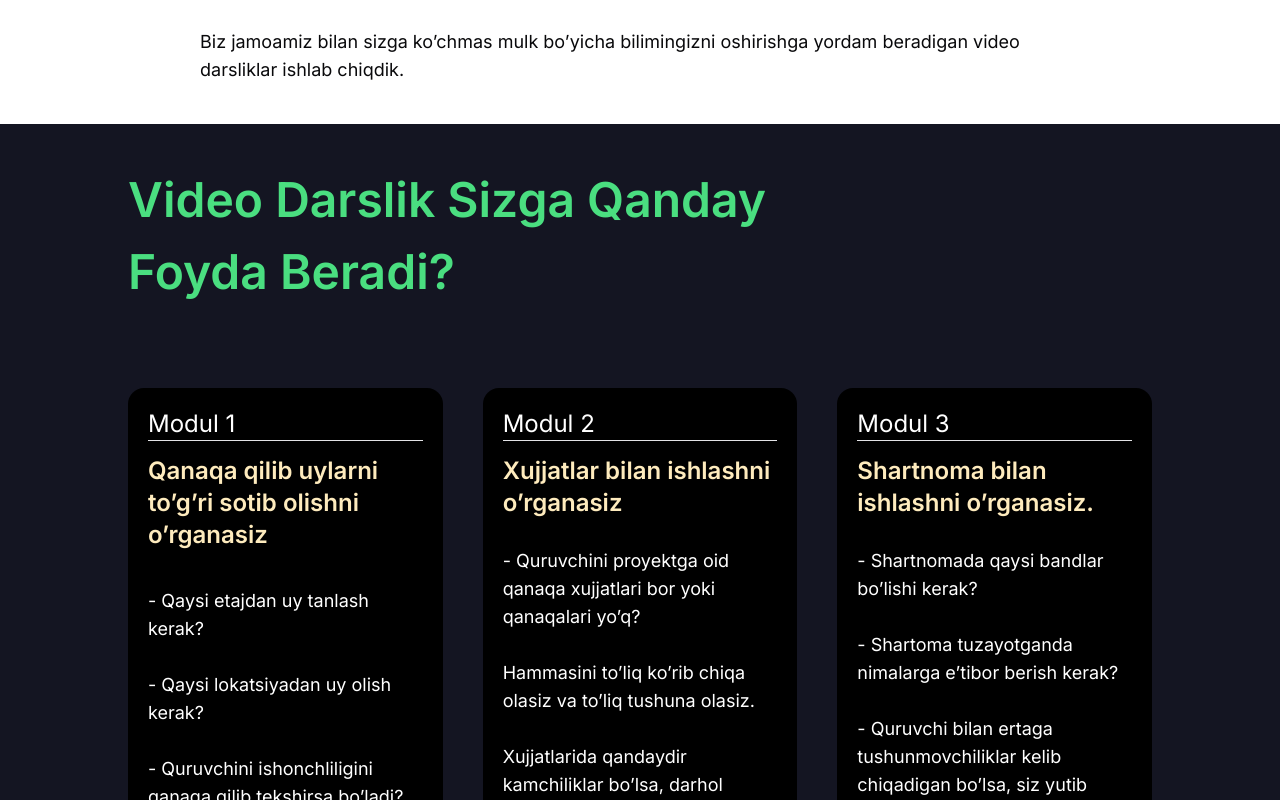
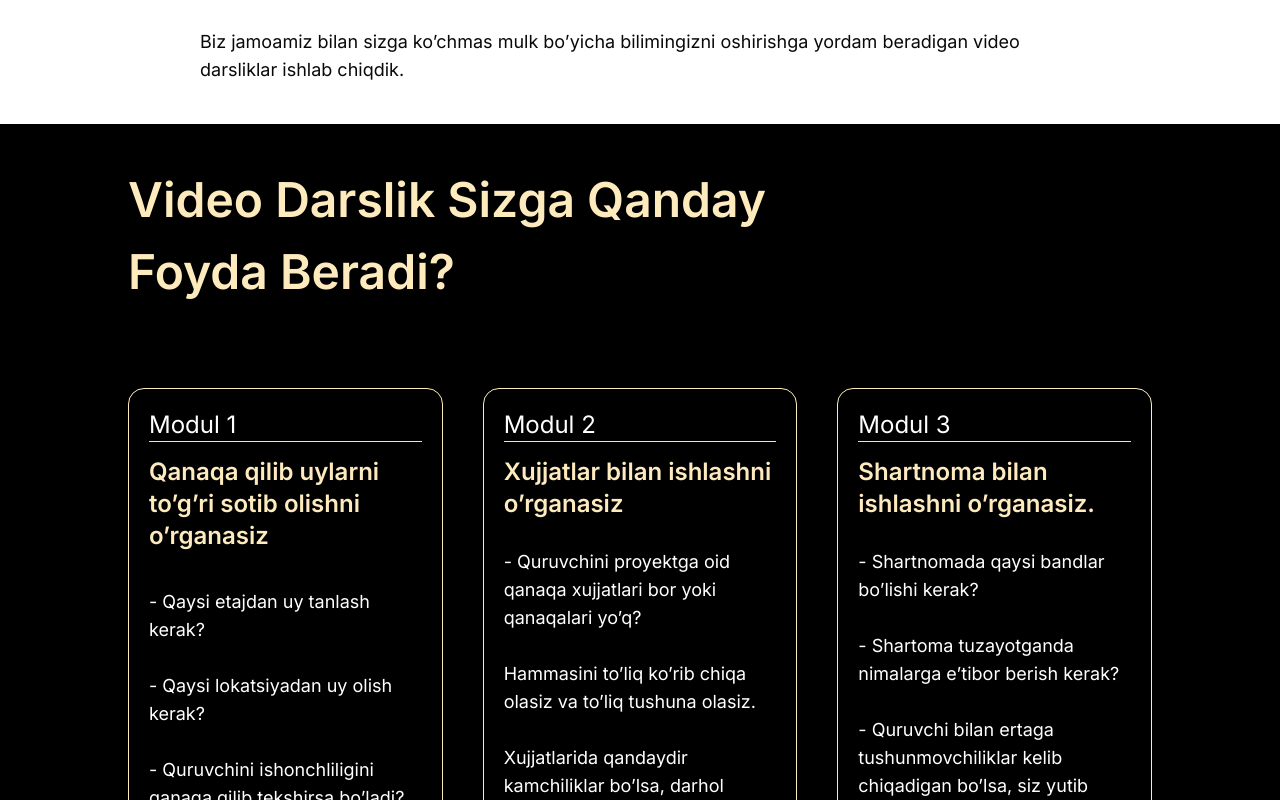
Before and after one commit to Asl250/restart, a Next.js app: page / in a window 1280 px wide. Shown: the part 3200-4000 px from the top of the page. Built offline with nearby package versions, Linux system fonts and the light colour scheme.

Commit message:
Oppurtunity

```diff
--- a/app/(root)/_components/Opportunity.jsx
+++ b/app/(root)/_components/Opportunity.jsx
@@ -1,21 +1,17 @@
-import { Button } from '@/components/ui/button'
 import Image from 'next/image'
-import house from '../../../public/house.png'
-import vint from '../../../public/vint.png'
-import success from '../../../public/success.png'
 
 const Opportunity = () => {
 	return(
-		<div className={'bg-[#141522] text-white pb-10'}>
+		<div className={'bg-black text-white pb-10'}>
 			<div className={'md:flex justify-between leading-relaxed md:mx-[10%] py-10'}>
-				<h1 className={'text-5xl max-w-3xl max-md:text-3xl leading-[1.5] font-semibold max-lg:w-full max-lg:text-center'}>
-					<span className={'text-green-400'}>Video Darslik Sizga Qanday Foyda Beradi?</span></h1>
+				<h1 className={'] text-5xl max-w-3xl max-md:text-3xl leading-[1.5] font-semibold max-lg:w-full max-lg:text-center'}>
+					<span className={'text-[#feebbd]'}>Video Darslik Sizga Qanday Foyda Beradi?</span></h1>
 			</div>
 
 			<div className={'mx-[10%] mt-10 grid xl:grid-cols-3 lg:grid-cols-2 grid-cols-1 gap-10'}>
-				<div className={'bg-black rounded-lg p-5'}>
+				<div className={'bg-black rounded-lg p-5 border border-[#feebbd]'}>
 					<h1 className={'text-2xl'}>Modul 1</h1>
-					<hr className={'w-full p-px'}/>
+					<hr className={'w-full p-px'} />
 					<div className={'space-y-3 '}>
 						<p className={'mt-3 font-semibold text-2xl mb-5 text-[#feebbd]'}> Qanaqa qilib uylarni to’g’ri sotib olishni o’rganasiz</p>
 						<p className={'max-w-xs text-lg pt-4'}>- Qaysi etajdan uy tanlash kerak?</p>
@@ -28,7 +24,7 @@ const Opportunity = () => {
 
 				</div>
 
-				<div className={'bg-black rounded-lg p-5'}>
+				<div className={'bg-black rounded-lg p-5 border border-[#feebbd]'}>
 					<h1 className={'text-2xl'}>Modul 2</h1>
 					<hr className={'w-full p-px'} />
 					<div className={'space-y-7'}>
@@ -48,7 +44,7 @@ const Opportunity = () => {
 
 				</div>
 
-				<div className={'bg-black rounded-lg p-5'}>
+				<div className={'bg-black rounded-lg p-5 border border-[#feebbd]'}>
 					<h1 className={'text-2xl'}>Modul 3</h1>
 					<hr className={'w-full p-px'} />
 					<div className={'space-y-7'}>
```
